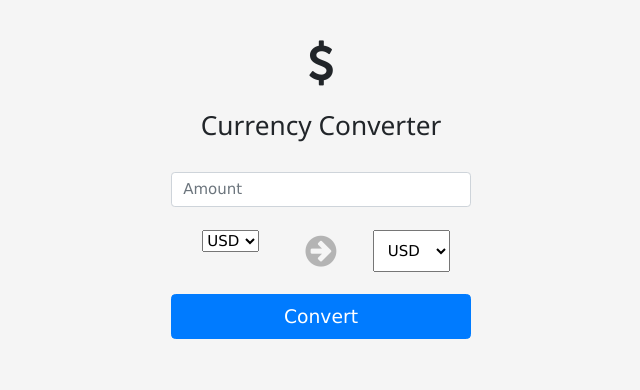
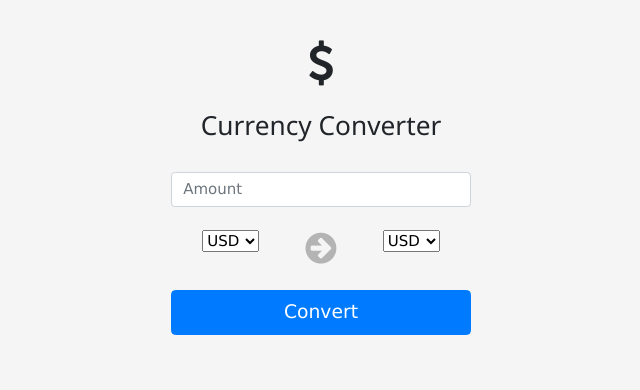
Before and after one commit to dlarm112/currency-converter, a plain HTML site: page index.html in a window 1280 px wide. Shown: the whole page, without its empty margins (319-959 px from the left). Drawn offline with nearby package versions, Linux system fonts and the light colour scheme.

Commit message:
fixed padding issue on currency selector

```diff
--- a/index.html
+++ b/index.html
@@ -13,7 +13,8 @@
 </head>
 
 <body class="text-center">
-
+<div class="background">
+</div>
     <i class="fa fa-dollar fa-3x"></i>
 
     <h1 class="h3 mb-3 font-weight-normal">Currency Converter</h1>
@@ -34,7 +35,9 @@
                     </select>
                 </form>
             </div>
+            <div clas="col">
             <i class="fa fa-arrow-circle-right align-self-center" style="font-size:36px; color: #b4b4b4"></i>
+            </div>
             <div class="col">
                 <form action="/action_page.php">
 
--- a/style.css
+++ b/style.css
@@ -10,14 +10,13 @@ body {
     max-width: 330px;
     padding: 15px;
     margin: auto;
+
 }
 
 .fa-dollar{
     padding-bottom: 15px;
 }
-#toList {
-    padding: 10px;
-}
+
 
 input::-webkit-outer-spin-button,
 input::-webkit-inner-spin-button {
```
